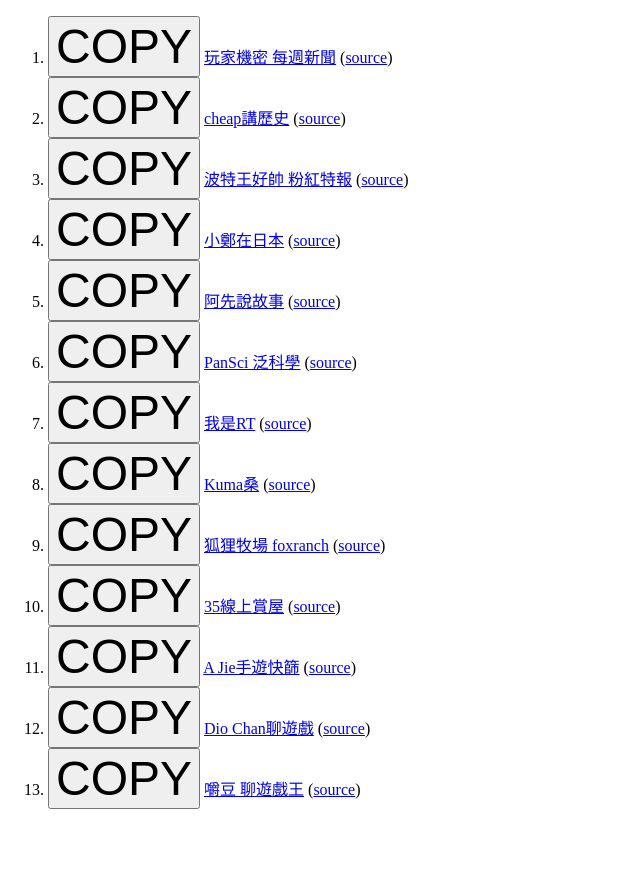
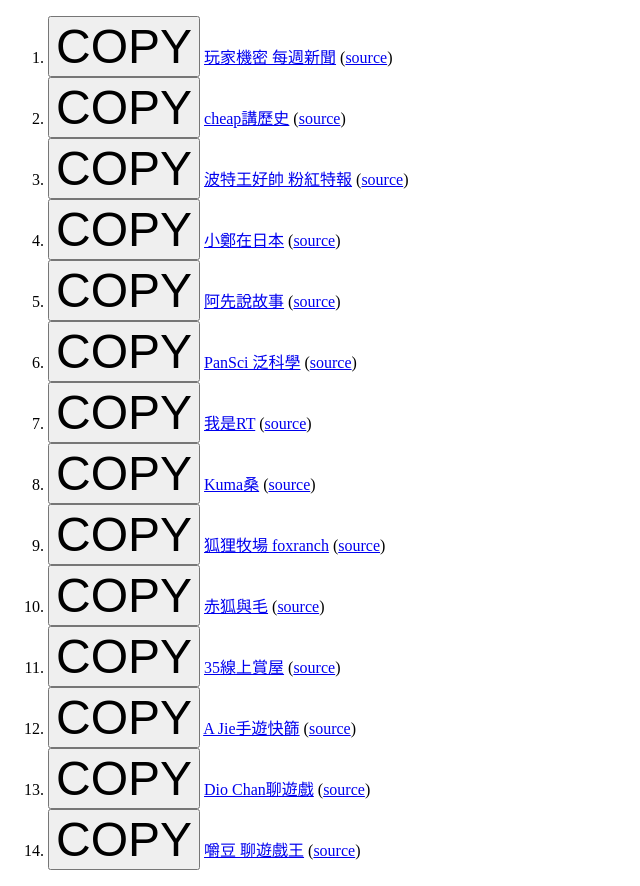
Before and after one commit to democwise2016/action-UT-Podcast-Weekly-202408, a plain HTML site: page index.html in a window 1280 px wide. Shown: the whole page, without its empty margins (0-640 px from the left). Before the commit the page ends 825 px from the top, so only its background shows below. Drawn offline with Linux system fonts and the light colour scheme.

Commit message:
Deploying to gh-pages from @ democwise2016/action-UT-Podcast-Weekly-202408@aafe63b102923607ef2c35fdfab08fadb2ff5da6 🚀

```diff
--- a/index.html
+++ b/index.html
@@ -65,6 +65,11 @@
       (<a href="https://www.youtube.com/channel/UCV4mpMSInbFxAIAGFk8e_JQ" target="_blank">source</a>)
     </li>
 <li>
+      <button type="button" style="font-size: 3rem" onclick="copyPlainString('https://democwise2016.github.io/action-UT-Podcast-Weekly-202408/Fox_Wing-ch_UCuPeD_7PYCBf9IBb__1m5Ng.rss');this.style.color='red';">COPY</button>
+      <a href="https://democwise2016.github.io/action-UT-Podcast-Weekly-202408/Fox_Wing-ch_UCuPeD_7PYCBf9IBb__1m5Ng.rss" target="_blank">赤狐與毛</a>
+      (<a href="https://www.youtube.com/channel/UCuPeD_7PYCBf9IBb__1m5Ng" target="_blank">source</a>)
+    </li>
+<li>
       <button type="button" style="font-size: 3rem" onclick="copyPlainString('https://democwise2016.github.io/action-UT-Podcast-Weekly-202408/35visitchannel-ch_UCnWB4yjKnm6AeW-pj4E3dQw.rss');this.style.color='red';">COPY</button>
       <a href="https://democwise2016.github.io/action-UT-Podcast-Weekly-202408/35visitchannel-ch_UCnWB4yjKnm6AeW-pj4E3dQw.rss" target="_blank">35線上賞屋</a>
       (<a href="https://www.youtube.com/channel/UCnWB4yjKnm6AeW-pj4E3dQw" target="_blank">source</a>)
```
Also changed, not shown: 6 other files.
